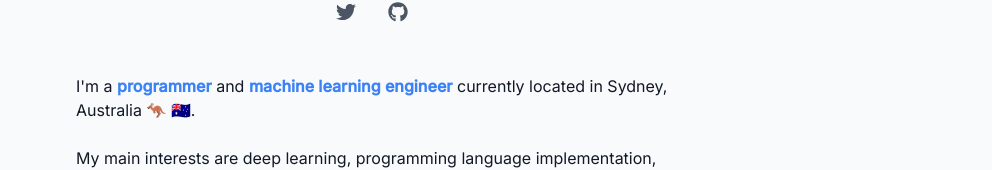
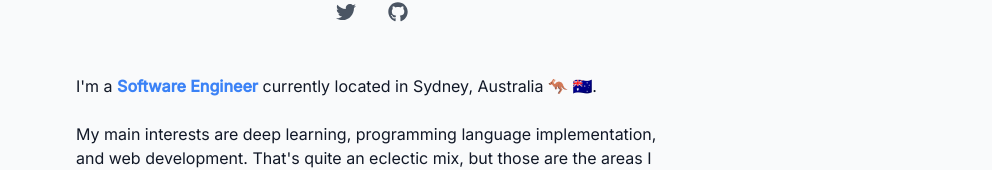
Before and after one commit to BlueBlazin/sanjeetdasharath.com, a Next.js app: page / in a window 1280 px wide. Shown: the part 202-372 px from the top of the page, without its empty margins (268-1260 px from the left). Built offline with nearby package versions, Linux system fonts and the light colour scheme.

Commit message:
update info

```diff
--- a/pages/index.jsx
+++ b/pages/index.jsx
@@ -41,10 +41,7 @@ export default function HomePage() {
       <Description>
         <Paragraph>
           I&apos;m a{" "}
-          <span className="font-semibold text-blue-500">programmer</span> and{" "}
-          <span className="font-semibold text-blue-500">
-            machine learning engineer
-          </span>{" "}
+          <span className="font-semibold text-blue-500">Software Engineer</span>{" "}
           currently located in Sydney, Australia 🦘 🇦🇺.
         </Paragraph>
 
```
